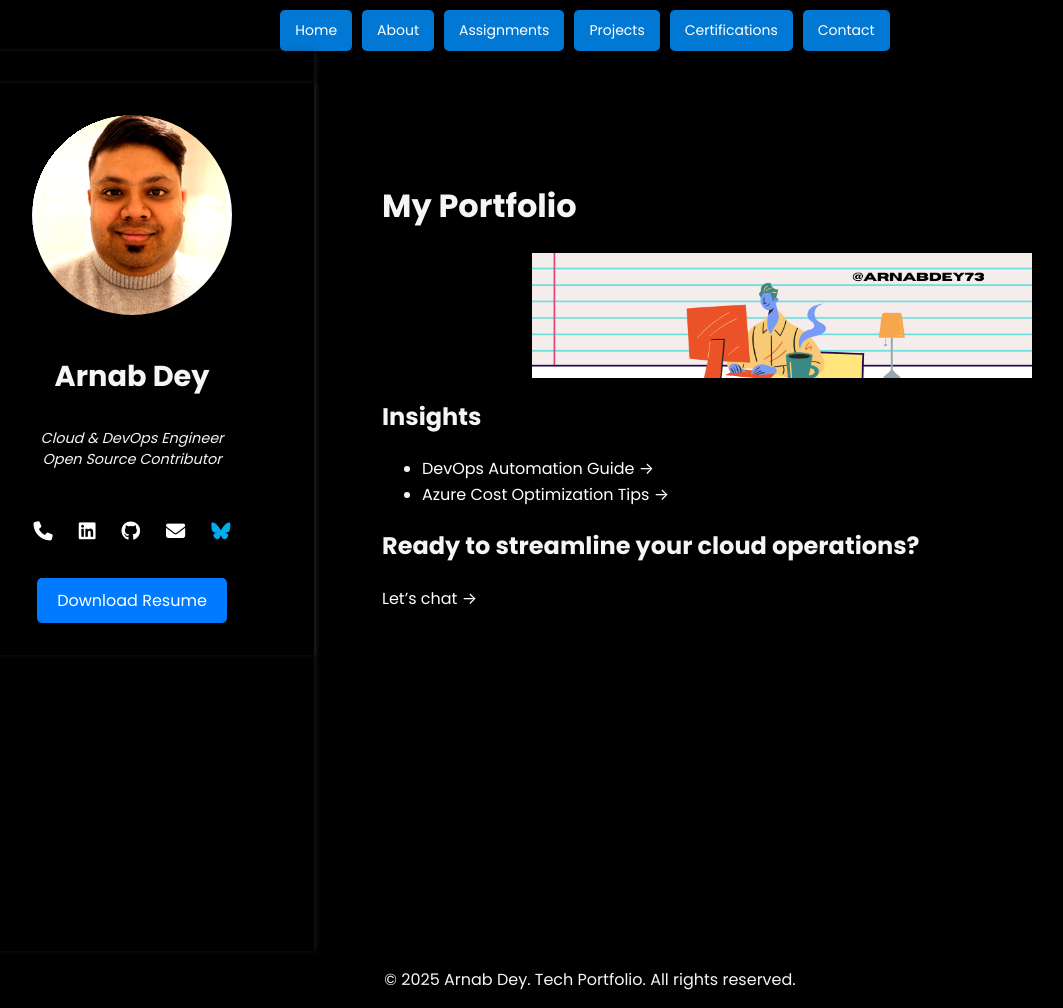
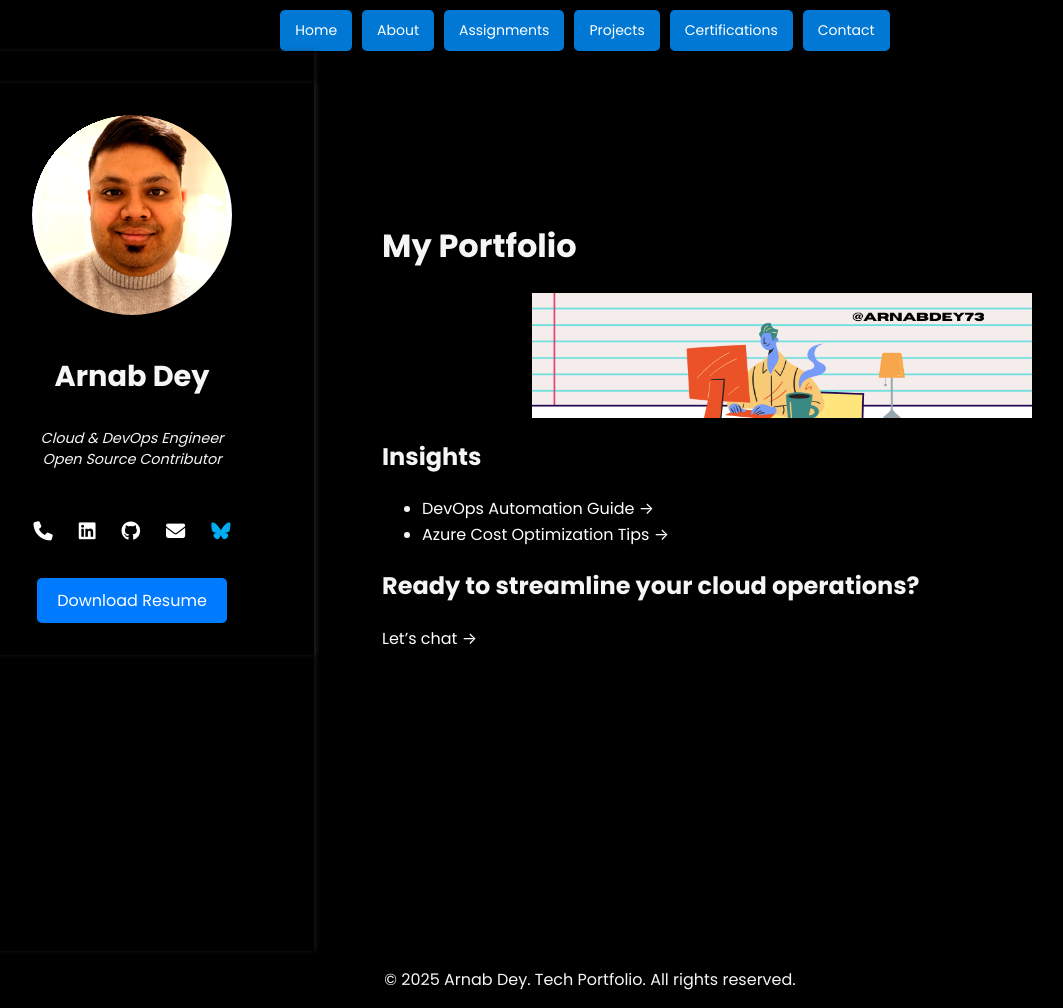
Before and after one commit to arnabdey73/arnabdey73.github.io, a Jekyll site: the page built from index.md, in a window 1280 px wide. Shown: the whole page, without its empty margins (50-1113 px from the left). Built offline with Jekyll 4.4.1, drawn with Linux system fonts in a browser that asks for light colours; nearby versions of some CDN libraries; our own code applies the rules of GitHub Pages for plain Markdown files.

Commit message:
adding spaces around top nav buttons

```diff
--- a/assets/css/style.css
+++ b/assets/css/style.css
@@ -75,7 +75,7 @@
     max-width: 900px;
     margin: auto;
     text-align: justify;
-    margin-top: 60px; /* Adjust for fixed top navigation */
+    margin-top: 100px; /* Increased from 60px */
   }
 
   .recent-posts ul li a {
@@ -190,7 +190,7 @@
   }
 
   .top-nav .nav-links li {
-    margin-right: 15px; /* Add spacing between navigation buttons */
+    margin-right: 25px; /* Increased from 15px */
   }
 
   .top-nav .nav-links li a {
```
